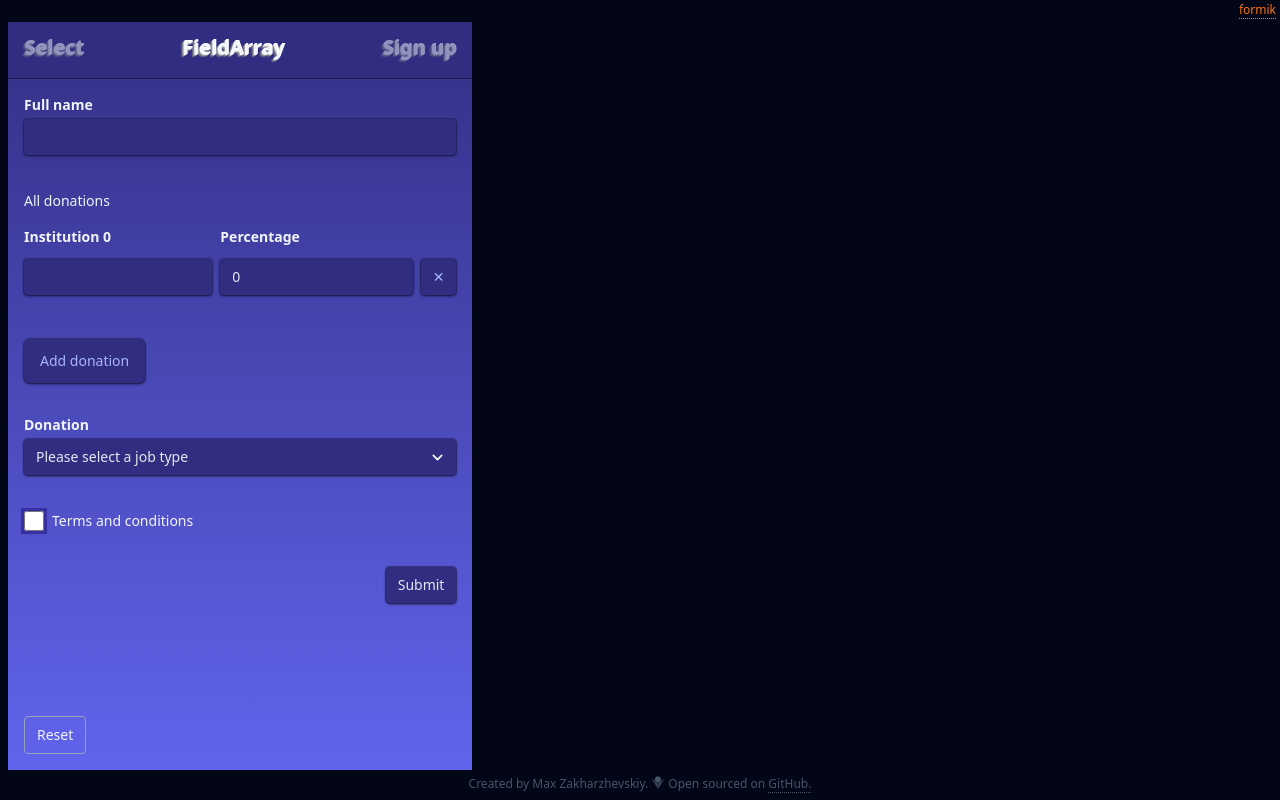
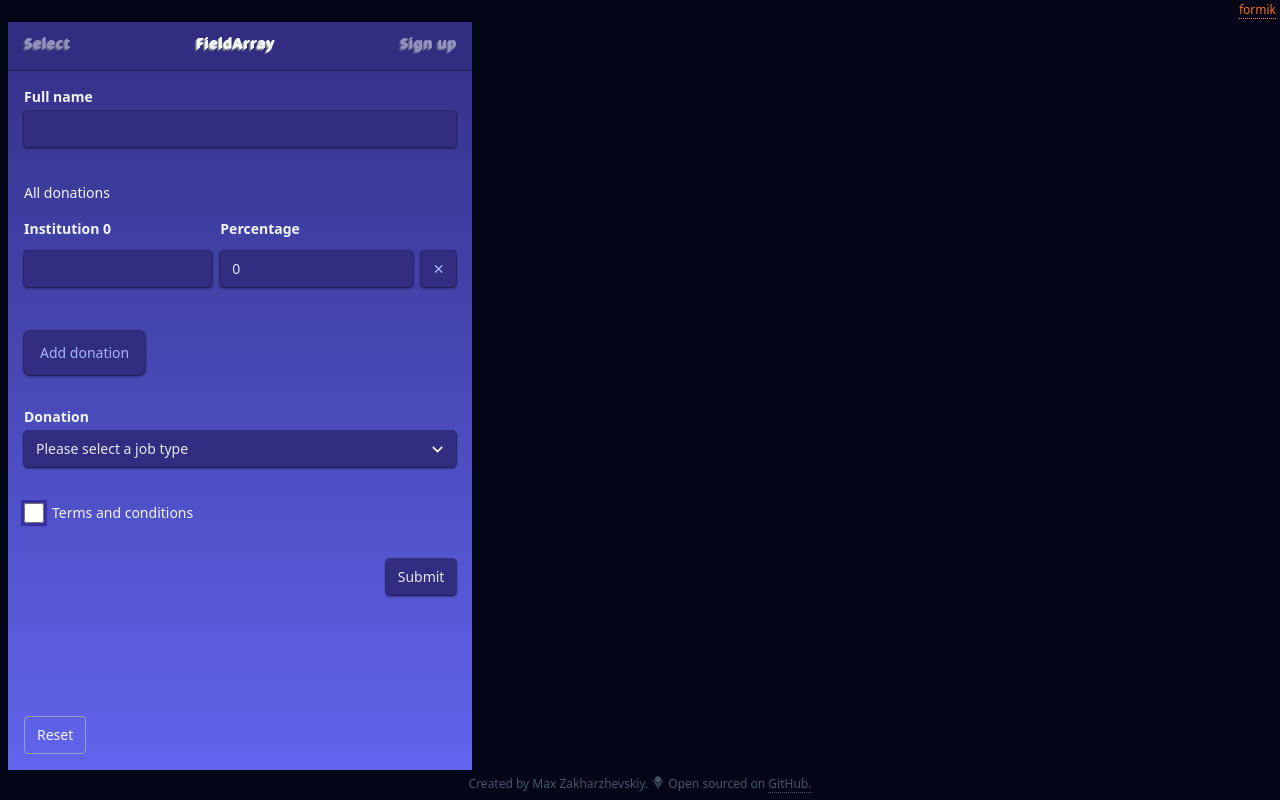
Before and after one commit to maxzz/forms-formik, a React (Vite) app: page / in a window 1280 px wide. Built offline with nearby package versions, Linux system fonts and the light colour scheme.

Commit message:
WIP. LeftSide. effect3d. 4, update colors to vars

```diff
--- a/src/components/2-main/4-left-side/index.tsx
+++ b/src/components/2-main/4-left-side/index.tsx
@@ -9,7 +9,7 @@ function TabButton({ active, className, children, ...rest }: { active: boolean;
     return (
         <button
             className={classNames(
-                "px-4 pt-3 pb-4 text-xl font-semibold select-none",
+                "px-4 pt-3 pb-4 text-sm font-semibold tracking-wider select-none",
                 active ? "text-slate-100" : "opacity-50 hover:text-slate-200 500 hover:bg-indigo-700/50",
                 className
             )}
@@ -25,7 +25,7 @@ export function LeftSide() {
     return (
         <div className="h-full text-sm text-slate-100 flex flex-col">
 
-            <div className="text-2xl bg-indigo-900 border-indigo-950 border-b flex items-center justify-between">
+            <div className="bg-indigo-900 border-indigo-950 border-b flex items-center justify-between">
                 <TabButton className={text3d.effect3d} active={currentForm === 0} onClick={() => setCurrentForm(0)}>Select</TabButton>
                 <TabButton className={text3d.effect3d} active={currentForm === 1} onClick={() => setCurrentForm(1)}>FieldArray</TabButton>
                 <TabButton className={text3d.effect3d} active={currentForm === 2} onClick={() => setCurrentForm(2)}>Sign up</TabButton>
--- a/src/components/2-main/4-left-side/text3d.module.css
+++ b/src/components/2-main/4-left-side/text3d.module.css
@@ -1,12 +1,21 @@
 .effect3d {
-    --light-pos-x: 1; /* left: -1, center: 0, right: 1 */ /* https://codepen.io/MarkBoots/pen/JjeNRyX */
-    --light-pos-y: -1; /* top: -1, center: 0, bottom: 1 */
+    /* https://codepen.io/MarkBoots/pen/JjeNRyX */
+
+    --light-pos-x: 1;
+    /* left: -1, center: 0, right: 1 */
+
+    --light-pos-y: -1;
+    /* top: -1, center: 0, bottom: 1 */
 
     --rim-size: .02ch;
     --shadow-offset: .2ch;
     --shadow-blur: .1ch;
-    text-shadow:
-      calc(max(var(--rim-size), 1px) * var(--light-pos-x)) calc(max(var(--rim-size), 1px) * var(--light-pos-y)) hsl(0 0% 100%),
-      calc(max(var(--rim-size), 1px) * var(--light-pos-x) * -1) calc(max(var(--rim-size), 1px) * var(--light-pos-y) * -1) hsl(0 0% 60%),
-      calc(var(--shadow-offset) * var(--light-pos-x) * -1) calc(var(--shadow-offset) * var(--light-pos-y) * -1) var(--shadow-blur) hsl(0 0% 50% / .75)
+
+    --clr-1: hsl(0 0% 100%);
+    --clr-2: hsl(0 0% 60%);
+    --clr-3: hsl(0 0% 50% / .75);
+
+    text-shadow: calc(max(var(--rim-size), 1px) * var(--light-pos-x)) calc(max(var(--rim-size), 1px) * var(--light-pos-y)) var(--clr-1),
+        calc(max(var(--rim-size), 1px) * var(--light-pos-x) * -1) calc(max(var(--rim-size), 1px) * var(--light-pos-y) * -1) var(--clr-2),
+        calc(var(--shadow-offset) * var(--light-pos-x) * -1) calc(var(--shadow-offset) * var(--light-pos-y) * -1) var(--shadow-blur) var(--clr-3)
 }
```
